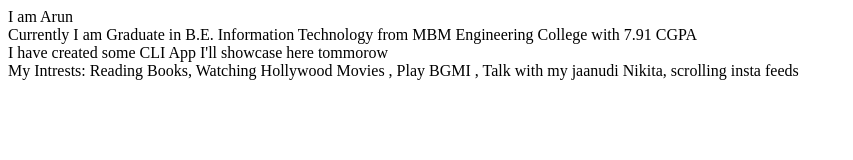
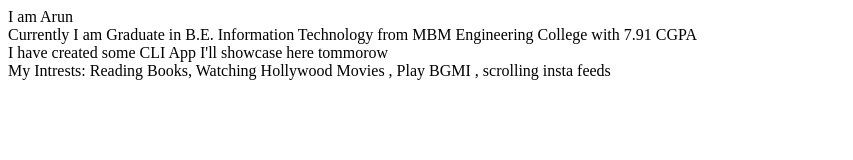
Before and after one commit to Arun023/Arun-site, a plain HTML site: page index.html in a window 1280 px wide. Shown: the whole page, without its empty margins (0-853 px from the left). Drawn offline with Linux system fonts and the light colour scheme.

Commit message:
Update index.html

```diff
--- a/index.html
+++ b/index.html
@@ -12,7 +12,7 @@
     <div> I am Arun </div>
     <div> Currently I am Graduate in B.E. Information Technology from MBM Engineering College with 7.91 CGPA </div>
     <div>I have created some CLI App I'll showcase here tommorow</div>
-    <div>My Intrests: Reading Books, Watching Hollywood Movies , Play BGMI , Talk with my jaanudi Nikita, scrolling insta feeds</div>
+    <div>My Intrests: Reading Books, Watching Hollywood Movies , Play BGMI , scrolling insta feeds</div>
 </body>
 
 </html>
```
